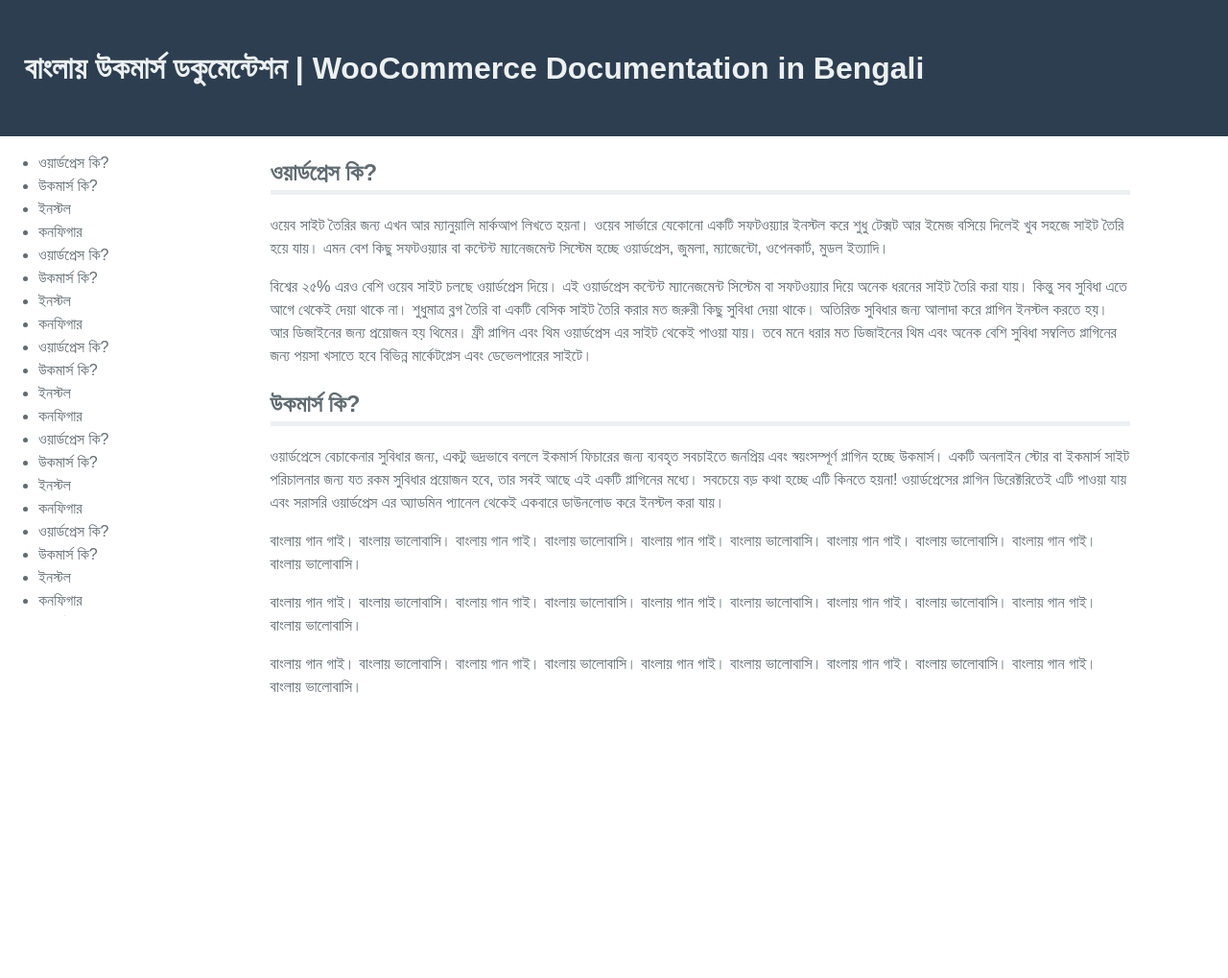
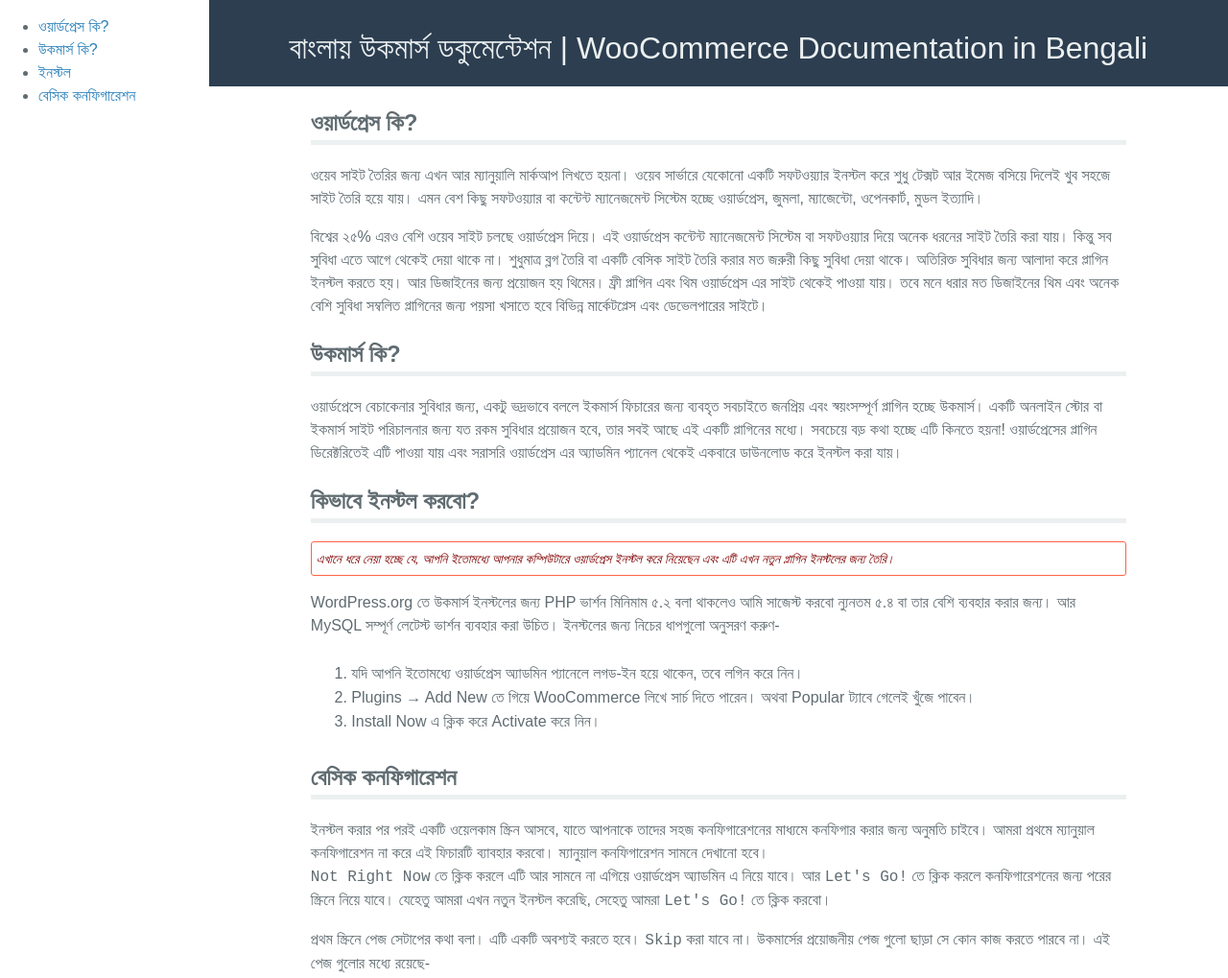
Before and after one commit to codeshah/WooBNDoc, a plain HTML site: page index.html in a window 1280 px wide. Shown: the top 1019 px of the page at 96% size. Before the commit the page ends 800 px from the top, so only its background shows below. Drawn offline with Linux system fonts and the light colour scheme; a web font is replaced by a local one.

Commit message:
added initial config content

```diff
--- a/index.html
+++ b/index.html
@@ -7,59 +7,55 @@
     <link rel="stylesheet" type="text/css" href="stylesheets/stylesheet.css" media="screen">
   </head>
   <body>
-  <header>
-    <h1>বাংলায় উকমার্স ডকুমেন্টেশন | WooCommerce Documentation in Bengali</h1>
-  </header>
     <div class="navigation">
       <ul>
-		<li>ওয়ার্ডপ্রেস কি?</li>
-        <li>উকমার্স কি?</li>
-        <li>ইনস্টল</li>
-        <li>কনফিগার</li>
-		<li>ওয়ার্ডপ্রেস কি?</li>
-        <li>উকমার্স কি?</li>
-        <li>ইনস্টল</li>
-        <li>কনফিগার</li>
-		<li>ওয়ার্ডপ্রেস কি?</li>
-        <li>উকমার্স কি?</li>
-        <li>ইনস্টল</li>
-        <li>কনফিগার</li>
-		<li>ওয়ার্ডপ্রেস কি?</li>
-        <li>উকমার্স কি?</li>
-        <li>ইনস্টল</li>
-        <li>কনফিগার</li>
-		<li>ওয়ার্ডপ্রেস কি?</li>
-        <li>উকমার্স কি?</li>
-        <li>ইনস্টল</li>
-        <li>কনফিগার</li>
-		<li>ওয়ার্ডপ্রেস কি?</li>
-        <li>উকমার্স কি?</li>
-        <li>ইনস্টল</li>
-        <li>কনফিগার</li>
-		<li>ওয়ার্ডপ্রেস কি?</li>
-        <li>উকমার্স কি?</li>
-        <li>ইনস্টল</li>
-        <li>কনফিগার</li>
-		<li>ওয়ার্ডপ্রেস কি?</li>
-        <li>উকমার্স কি?</li>
-        <li>ইনস্টল</li>
-        <li>কনফিগার</li>
+		<li><a href="#wwp">ওয়ার্ডপ্রেস কি?</a></li>
+        <li class="nav-item"><a href="#wwc">উকমার্স কি?</a></li>
+        <li class="nav-item"><a href="#hti">ইনস্টল</a></li>
+        <li class="nav-item"><a href="#htc">বেসিক কনফিগারেশন</a></li>
       </ul>
     </div>
-    <div class="content">
-      <h2>ওয়ার্ডপ্রেস কি?</h2>
+    <div class="main site-wrap">
+		<header>
+			<h1>বাংলায় উকমার্স ডকুমেন্টেশন | WooCommerce Documentation in Bengali</h1>
+		</header>
+	<div class="content">
+      <h2 id="wwp">ওয়ার্ডপ্রেস কি?</h2>
       <p>ওয়েব সাইট তৈরির জন্য এখন আর  ম্যানুয়ালি মার্কআপ লিখতে হয়না। ওয়েব সার্ভারে যেকোনো একটি সফটওয়্যার ইনস্টল করে শুধু টেক্সট আর ইমেজ বসিয়ে দিলেই খুব সহজে সাইট তৈরি হয়ে যায়। এমন বেশ কিছু সফটওয়্যার বা কন্টেন্ট ম্যানেজমেন্ট সিস্টেম হচ্ছে ওয়ার্ডপ্রেস, জুমলা, ম্যাজেন্টো, ওপেনকার্ট, মুডল ইত্যাদি।</p>
 
       <p>বিশ্বের ২৫% এরও বেশি ওয়েব সাইট চলছে ওয়ার্ডপ্রেস দিয়ে। এই ওয়ার্ডপ্রেস কন্টেন্ট ম্যানেজমেন্ট সিস্টেম বা সফটওয়্যার দিয়ে অনেক ধরনের সাইট তৈরি করা যায়। কিন্তু সব সুবিধা এতে আগে থেকেই দেয়া থাকে না। শুধুমাত্র ব্লগ তৈরি বা একটি বেসিক সাইট তৈরি করার মত জরুরী কিছু সুবিধা দেয়া থাকে। অতিরিক্ত সুবিধার জন্য আলাদা করে প্লাগিন ইনস্টল করতে হয়। আর ডিজাইনের জন্য প্রয়োজন হয় থিমের। ফ্রী প্লাগিন এবং থিম ওয়ার্ডপ্রেস এর সাইট থেকেই পাওয়া যায়। তবে মনে ধরার মত ডিজাইনের থিম এবং অনেক বেশি সুবিধা সম্বলিত প্লাগিনের জন্য পয়সা খসাতে হবে বিভিন্ন মার্কেটপ্লেস এবং ডেভেলপারের সাইটে।</p>
 
-      <h2>উকমার্স কি?</h2>
+      <h2 id="wwc">উকমার্স কি?</h2>
 	  <p>ওয়ার্ডপ্রেসে বেচাকেনার সুবিধার জন্য, একটু ভদ্রভাবে বললে ইকমার্স ফিচারের জন্য ব্যবহৃত সবচাইতে জনপ্রিয় এবং স্বয়ংসম্পূর্ণ প্লাগিন হচ্ছে উকমার্স। একটি অনলাইন স্টোর বা ইকমার্স সাইট পরিচালনার জন্য যত রকম সুবিধার প্রয়োজন হবে, তার সবই আছে এই একটি প্লাগিনের মধ্যে। সবচেয়ে বড় কথা হচ্ছে এটি কিনতে হয়না! ওয়ার্ডপ্রেসের প্লাগিন ডিরেক্টরিতেই এটি পাওয়া যায় এবং সরাসরি ওয়ার্ডপ্রেস এর অ্যাডমিন প্যানেল থেকেই একবারে ডাউনলোড করে ইনস্টল করা যায়।</p>
 
-      <p>বাংলায় গান গাই। বাংলায় ভালোবাসি। বাংলায় গান গাই। বাংলায় ভালোবাসি। বাংলায় গান গাই। বাংলায় ভালোবাসি। বাংলায় গান গাই। বাংলায় ভালোবাসি। বাংলায় গান গাই। বাংলায় ভালোবাসি। </p>
+	  <h2 id="hti">কিভাবে ইনস্টল করবো?</h2>
+      <p class="info"><small><em>এখানে ধরে নেয়া হচ্ছে যে, আপনি ইতোমধ্যে আপনার কম্পিউটারে ওয়ার্ডপ্রেস ইনস্টল করে নিয়েছেন এবং এটি এখন নতুন প্লাগিন ইনস্টলের জন্য তৈরি।</em></small></p>
 
-      <p>বাংলায় গান গাই। বাংলায় ভালোবাসি। বাংলায় গান গাই। বাংলায় ভালোবাসি। বাংলায় গান গাই। বাংলায় ভালোবাসি। বাংলায় গান গাই। বাংলায় ভালোবাসি। বাংলায় গান গাই। বাংলায় ভালোবাসি। </p>
+	  <p>WordPress.org তে উকমার্স ইনস্টলের জন্য PHP ভার্শন মিনিমাম ৫.২ বলা থাকলেও আমি সাজেস্ট করবো ন্যুনতম ৫.৪ বা তার বেশি ব্যবহার করার জন্য। আর MySQL সম্পূর্ণ লেটেস্ট ভার্শন ব্যবহার করা উচিত। ইনস্টলের জন্য নিচের ধাপগুলো অনুসরণ করুণ-</p>
 
-      <p>বাংলায় গান গাই। বাংলায় ভালোবাসি। বাংলায় গান গাই। বাংলায় ভালোবাসি। বাংলায় গান গাই। বাংলায় ভালোবাসি। বাংলায় গান গাই। বাংলায় ভালোবাসি। বাংলায় গান গাই। বাংলায় ভালোবাসি। </p>
-    </div>
+      <p><ol>
+		<li>যদি আপনি ইতোমধ্যে ওয়ার্ডপ্রেস অ্যাডমিন প্যানেলে লগড-ইন হয়ে থাকেন, তবে লগিন করে নিন।</li>
+		<li>Plugins → Add New তে গিয়ে WooCommerce লিখে সার্চ দিতে পারেন। অথবা Popular ট্যাবে গেলেই খুঁজে পাবেন।</li>
+		<li>Install Now এ ক্লিক করে Activate করে নিন।</li>
+	</ol></p>
+
+      <h2 id="htc">বেসিক কনফিগারেশন</h2>
+	  <p>ইনস্টল করার পর পরই একটি ওয়েলকাম স্ক্রিন আসবে, যাতে আপনাকে তাদের সহজ কনফিগারেশনের মাধ্যমে কনফিগার করার জন্য অনুমতি চাইবে। আমরা প্রথমে ম্যানুয়াল কনফিগারেশন না করে এই ফিচারটি ব্যাবহার করবো। ম্যানুয়াল কনফিগারেশন সামনে দেখানো হবে।<br>
+	  <kbd>Not Right Now</kbd> তে ক্লিক করলে এটি আর সামনে না এগিয়ে ওয়ার্ডপ্রেস অ্যাডমিন এ নিয়ে যাবে। আর <kbd>Let's Go!</kbd> তে ক্লিক করলে কনফিগারেশনের জন্য পরের স্ক্রিনে নিয়ে যাবে। যেহেতু আমরা এখন নতুন ইনস্টল করেছি, সেহেতু আমরা <kbd>Let's Go!</kbd> তে ক্লিক করবো।</p>
+	  <p>প্রথম স্ক্রিনে পেজ সেটাপের কথা বলা। এটি একটি অবশ্যই করতে হবে। <kbd>Skip</kbd> করা যাবে না। উকমার্সের প্রয়োজনীয় পেজ গুলো ছাড়া সে কোন কাজ করতে পারবে না। এই পেজ গুলোর মধ্যে রয়েছে-</p>
+		<ol>
+			<li>Shop Page - সব পন্য একসাথে দেখানোর জন্য ব্যবহৃত হয়।</li>
+			<li>Cart Page - যেসব পন্য কেনার জন্য নির্বাচন করা হয়েছে, তা একসাথে দেখানোর জন্য ব্যবহৃত হয়।</li>
+			<li>Checkout Page - ক্রেতার শিপিং এবং বিলিং সংক্রান্ত তথ্য নেয়ার জন্য ব্যবহৃত হয়।</li>
+			<li>My Account Page - ক্রেতার ব্যাক্তিগত তথ্য এবং অর্ডার সংক্রান্ত তথ্য দেখানোর জন্য ব্যবহৃত হয়।</li>
+		</ol>
+	<p>এই স্ক্রিনে যেহেতু নির্বাচন করার জন্য কোন অপশন নেই, তাই আমরা <kbd>Continue</kbd> তে ক্লিক করবো।</p>
+	<p>পরের স্ক্রিনে স্টোরের লোকেশন, কারেন্সি বা মুদ্রা এবং পরিমাপের একক সমূহ জানতে চাইবে। এখান থেকে নির্বাচন করা লোকেশনের ভিত্তিতে পরে উকমার্স ট্যাক্স ক্যালকুলেশন করে। এগুলো অপশনাল। আপনি চাইলে এখনি সিলেক্ট করে দিতে পারেন। অথবা চাইলে পরেও করতে পারেন। <br>
+	উকমার্সে এখন বাংলাদেশি টাকার অপশন এখন আগে থেকেই দেয়া থাকে। তবে যদি এমন হয়, যে এমন একটি দেশের জন্য সাইট তৈরি করছেন, যেখানকার মুদ্রা অপশনে পাওয়া যাচ্ছে না; তাহলে মুদ্রা সিলেক্ট করার অপশনের নিচেই ডকুমেন্টেশনের লিঙ্ক পাবেন, যেটা ব্যবহার করে আপনি কাস্টম কারেন্সি যোগ করতে পারবেন।<br>
+	তাহলে এখন <kbd>Continue</kbd>-তে ক্লিক করে চলে যাই পরের স্ক্রিনে।</p>
+	<p>এবারের স্ক্রিন হচ্ছে ডেলিভারি কস্ট এবং ট্যাক্স কনফিগারের জন্য। এই স্ক্রিনের মধ্যেই প্রত্যেকটা অপশনের বিস্তারিত লেখা আছে। তাই একটু মনোযোগ দিয়ে পড়লেই বুঝতে পারবেন। তবে বেশিরভাগ ক্ষেত্রে এই স্ক্রিনটা তেমন কাজে লাগে না। কারন বেশিরভাগ স্টোরের এলাকা ভেদে ভিন্ন ভিন্ন রেট হয়ে থাকে। সেটা ম্যানুয়ালি কনফিগার করতে হয়।<br>
+	তবে আপনি যদি রকমারি ডটকমের মত সারাদেশে একরেটে ডেলিভারি করতে চান, তাহলে এখানের অপশনেই হয়ে যাবে। তাই চাইলে কনফিগার করতে পারেন। না চাইলে <kbd>Skip</kbd> করে পরের স্ক্রিনে চলে যান।</p>
+    </div><!--content-->
+	</div><!--main-->
   </body>
 </html>
--- a/stylesheets/stylesheet.css
+++ b/stylesheets/stylesheet.css
@@ -5,30 +5,61 @@
   padding: 0;
   margin: 0;
   font-family: 'Noto Sans Bengali UI', sans-serif;
-  font-size: 16px;
   line-height: 1.5;
   color: #606c71;
+}
+
+p{font-size: 16px;}
+h1{font-weight:300;}
+
+ol{
+	list-style-type: bengali;
+	list-style-type: -moz-bengali;
+	padding: 1% 0 1% 5%;
+	line-height: 25px;
 }
 
 header{
   background-color: #2c3e50;
   color: #ecf0f1;
-  padding: 2%;
+  padding:5px;
+  height:90px;
+  text-align: center;
+
 }
 
 .navigation{
   width: 17%;
-  float: left;
-  height: 500px;
+  height: 100%;
   overflow-y: scroll;
+  position:fixed;
+  left:0;
+  top:0;
 }
 
-.content{
-  width: 80%;
-  padding: 0 5%;
-  float: left;
+.navigation ul li a{
+	color: #2980b9;
+	text-decoration: none;
+}
+
+.main{
+  width: 83%;
+  position: relative;
+  left:17%;
+  top:0;
+}
+
+.main .content{
+	padding: 0 10%;
 }
 
 h2{
   border-bottom: thick #ecf0f1 solid;
 }
+
+.info{
+	color: maroon;
+	padding: 5px;
+	border-radius: 3px;
+	border: tomato thin solid;
+}
```
